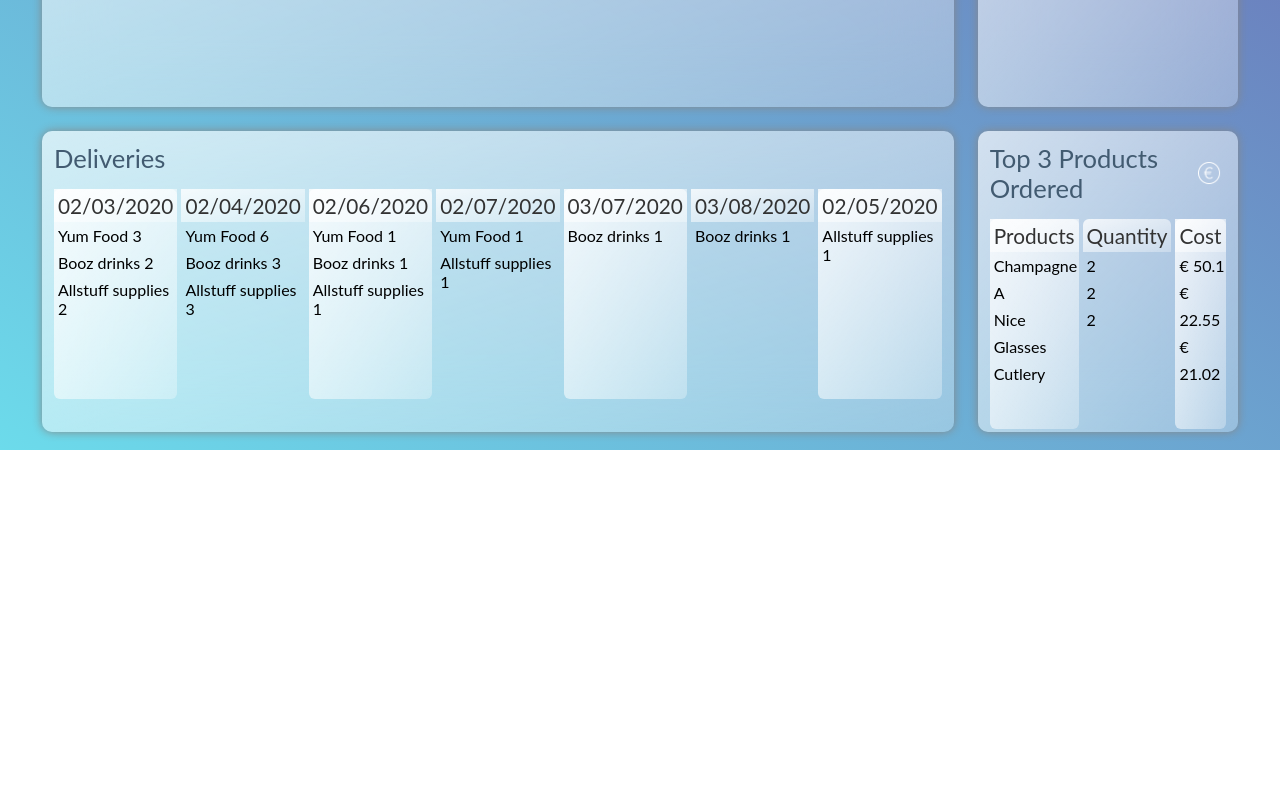
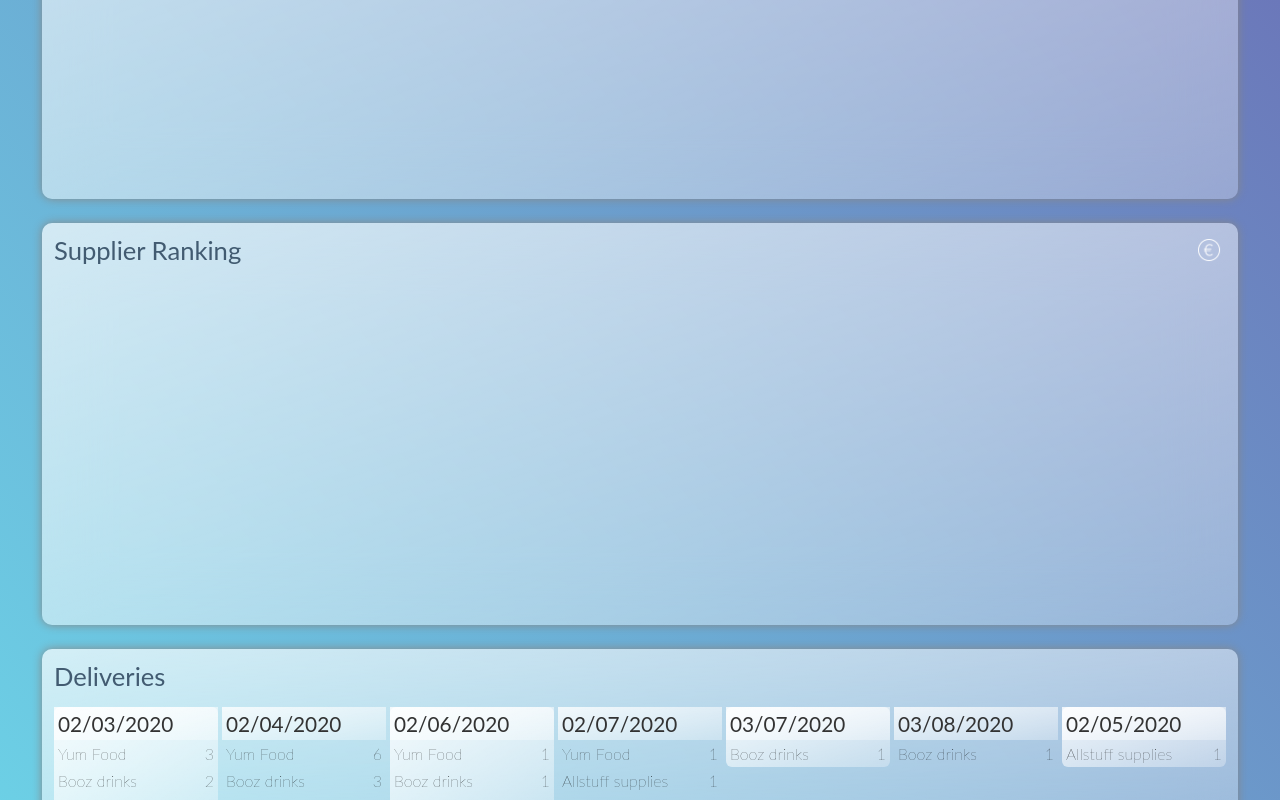
Before and after one commit to davidczeller/avisio_test, a React (Create React App) app: page / in a window 1280 px wide. Shown: the part 360-1160 px from the top of the page. Before the commit the page ends 810 px from the top, so only its background shows below. Built offline with nearby package versions, Linux system fonts and the light colour scheme; some icons are missing.

Commit message:
ui fixes

```diff
--- a/src/Components/BaseComponents/Paper.scss
+++ b/src/Components/BaseComponents/Paper.scss
@@ -1,9 +1,5 @@
 .paper_container {
-  background: linear-gradient(
-    to right bottom,
-    rgba(255, 255, 255, 0.7),
-    rgba(255, 255, 255, 0.3)
-  );
+  background: linear-gradient( to right bottom, rgba(255, 255, 255, 0.7), rgba(255, 255, 255, 0.3));
   backdrop-filter: blur(2rem);
   border-radius: 10px;
   padding: 12px;
@@ -31,6 +27,8 @@
   .paper_container {
     overflow: scroll;
     width: 100%;
+    padding-bottom: 20px;
+    margin: 0;
     &:nth-child(even) {
       margin-left: 0px;
     }
--- a/src/Components/Charts/BarChart.jsx
+++ b/src/Components/Charts/BarChart.jsx
@@ -47,8 +47,8 @@ export default function BarChart(props) {
             domainPadding={{ y: 210, x: 20 }}
             standalone={false}
             width={width}
-            height={300}
-            padding={{ top: 20, bottom: 40, left: 0, right: 24 }}
+            height={280}
+            padding={{ top: 30, bottom: 20, left: 0, right: 24 }}
           >
             <VictoryAxis fixLabelOverlap />
             <VictoryAxis dependentAxis />
--- a/src/Components/Charts/LineChart.jsx
+++ b/src/Components/Charts/LineChart.jsx
@@ -36,14 +36,14 @@ export default function LineChart(props) {
         {title}
       </div>
       {value && (
-        <svg viewBox={"0 0" + " " + width + " " + "350"} preserveAspectRatio="none" width="100%">
+        <svg viewBox={"0 0" + " " + width + " " + "410"} preserveAspectRatio="none" width="100%">
           <VictoryChart
             animate={{ duration: 800 }}
             domainPadding={{ x: 0 }}
             standalone={false}
             width={width}
-            height={380}
-            padding={{ top: 20, bottom: 64, left: 40, right: 24 }}
+            height={420}
+            padding={{ top: 20, bottom: 40, left: 40, right: 24 }}
           >
             <VictoryAxis fixLabelOverlap />
             <VictoryAxis dependentAxis />
--- a/src/Components/Charts/LineChart.scss
+++ b/src/Components/Charts/LineChart.scss
@@ -1,5 +1,5 @@
 .root {
-  height: 264px;
+  height: 100%;
   position: 'relative';
   margin: 16px;
   .chart_title {
--- a/src/Components/Dashboard/Cards/Deliveries/Deliveries.jsx
+++ b/src/Components/Dashboard/Cards/Deliveries/Deliveries.jsx
@@ -24,7 +24,7 @@ export default () => {
   }, {})
 
   const deliveryDates = ordersByDeliveryDate && ordersByDeliveryDate.map(order => (
-    {date: order[0], suppliers: order[1]}
+    { date: order[0], suppliers: order[1] }
   )).map(item => ({
     date: item.date,
     suppliers: item.suppliers.map(item => item.supplier).reduce((acc, supplier) => {
@@ -47,7 +47,10 @@ export default () => {
             <div key={idx + 1} className='delivery_column'>
               <div className='delivery_header'>{delivery.date}</div>
               {Object.entries(delivery.suppliers).map(kvp => (
-                <div className='deliveries' key={`${delivery.date}_${kvp[0]}`}>{kvp[0]} {kvp[1]}</div>
+                <div className='deliveries' key={`${delivery.date}_${kvp[0]}`}>
+                  <p className='delivery_supplier'>{kvp[0]}</p>
+                  <p>{kvp[1]}</p>
+                </div>
               ))}
             </div>
           ))}
--- a/src/Components/Dashboard/Cards/Deliveries/Deliveries.scss
+++ b/src/Components/Dashboard/Cards/Deliveries/Deliveries.scss
@@ -23,7 +23,17 @@
       padding: 4px;
     }
     .deliveries {
+      display: flex;
+      align-items: center;
+      justify-content: space-between;
       padding: 4px;
+      font-weight: 100;
+    }
+    .delivery_supplier {
+      white-space: nowrap;
+      text-overflow: ellipsis;
+      width: 72%;
+      overflow: hidden;
     }
   }
 }
--- a/src/Components/Dashboard/Cards/TopProducts/TopProducts.scss
+++ b/src/Components/Dashboard/Cards/TopProducts/TopProducts.scss
@@ -31,6 +31,7 @@
       height: 100%;
       line-height: 1.7;
       transition: all .4s ease-in-out;
+      font-weight: 100;
     }
   }
 }
--- a/src/Components/Dashboard/Dashboard.jsx
+++ b/src/Components/Dashboard/Dashboard.jsx
@@ -35,7 +35,7 @@ const paperArr = [
 ]
 
 export default function Dashboard() {
-  const [{ loading },] = useStateProviderValue()
+  const [{ loading, isDesktop },] = useStateProviderValue()
   const [papers, updatePapers] = useState(paperArr)
 
   const handleOnDragEnd = (result) => {
@@ -47,6 +47,8 @@ export default function Dashboard() {
     updatePapers(items)
   }
 
+  console.log(isDesktop)
+
   return (
     <div>
       <div className="title">Dashboard</div>
@@ -55,16 +57,17 @@ export default function Dashboard() {
           speed={1}
           width={'100vw'}
           height={'60vh'}
-          viewBox="0 0 98vw 0"
+          viewBox="0 0 98 0"
           backgroundColor="#e2e2e2"
           foregroundColor="#6bdaeb66"
         >
-          <rect x="0" y="16" rx="6" ry="6" width="65vw" height="320" />
-          <rect x="66vw" y="16" rx="6" ry="6" width="32vw" height="320" />
-          <rect x="0" y="360" rx="6" ry="6" width="65vw" height="210" />
-          <rect x="66vw" y="360" rx="6" ry="6" width="32vw" height="210" />
+          <rect x="0" y="26vh" rx="6" ry="6" width="65vw" height="320" />
+          <rect x="66vw" y="26vh" rx="6" ry="6" width="32vw" height="320" />
+          <rect x="0" y="51vh" rx="6" ry="6" width="65vw" height="220" />
+          <rect x="66vw" y="51vh" rx="6" ry="6" width="32vw" height="220" />
         </ContentLoader>
       ) : (
+          <div className="dashboard_container">
             <DragDropContext onDragEnd={handleOnDragEnd}>
               <Droppable droppableId='papers'>
                 {provided => (
@@ -92,6 +95,7 @@ export default function Dashboard() {
                 )}
               </Droppable>
             </DragDropContext>
+          </div>
         )}
     </div >
   )
--- a/src/Components/Dashboard/Dashboard.scss
+++ b/src/Components/Dashboard/Dashboard.scss
@@ -1,6 +1,21 @@
-.paper_outer_container {
-  display: grid;
-  grid-template-columns: auto auto;
-  grid-gap: 24px;
-  padding: 10px;
+.dashboard_container {
+  min-height: 91vh;
+  display: flex;
+  align-items: center;
+  .paper_outer_container {
+    display: grid;
+    grid-template-columns: auto auto;
+    grid-gap: 24px;
+    padding: 10px;
+    width: 100%;
+  }
 }
+
+@media only screen and (max-width: 1280px) {
+  .dashboard_container {
+    .paper_outer_container {
+      display: flex;
+      flex-direction: column;
+    }
+  }
+}
--- a/src/Services/actions.js
+++ b/src/Services/actions.js
@@ -26,7 +26,6 @@ export default function actions(dispatch) {
 
           return acc
         }, {})
-
       dispatch({
         type: 'SET_ORDERS_BY_DAY',
         orders_by_day: Object.entries(ordersByDay),
--- a/src/index.scss
+++ b/src/index.scss
@@ -3,7 +3,7 @@ body {
     font-family: -apple-system, BlinkMacSystemFont, 'Segoe UI', 'Roboto', 'Oxygen', 'Ubuntu', 'Cantarell', 'Fira Sans', 'Droid Sans', 'Helvetica Neue', 'Lato' sans-serif;
     -webkit-font-smoothing: antialiased;
     -moz-osx-font-smoothing: grayscale;
-    background: linear-gradient(to left bottom, #6B6AB3, #6cdbeb);
+    background: linear-gradient(to left bottom, #6B6AB3, #6cdbeb) no-repeat;
 }
 
 * {
```
Also changed, not shown: 1 other file (tests, documents, lock files or other folders). Lines whose indentation alone changed are shown as unchanged.
